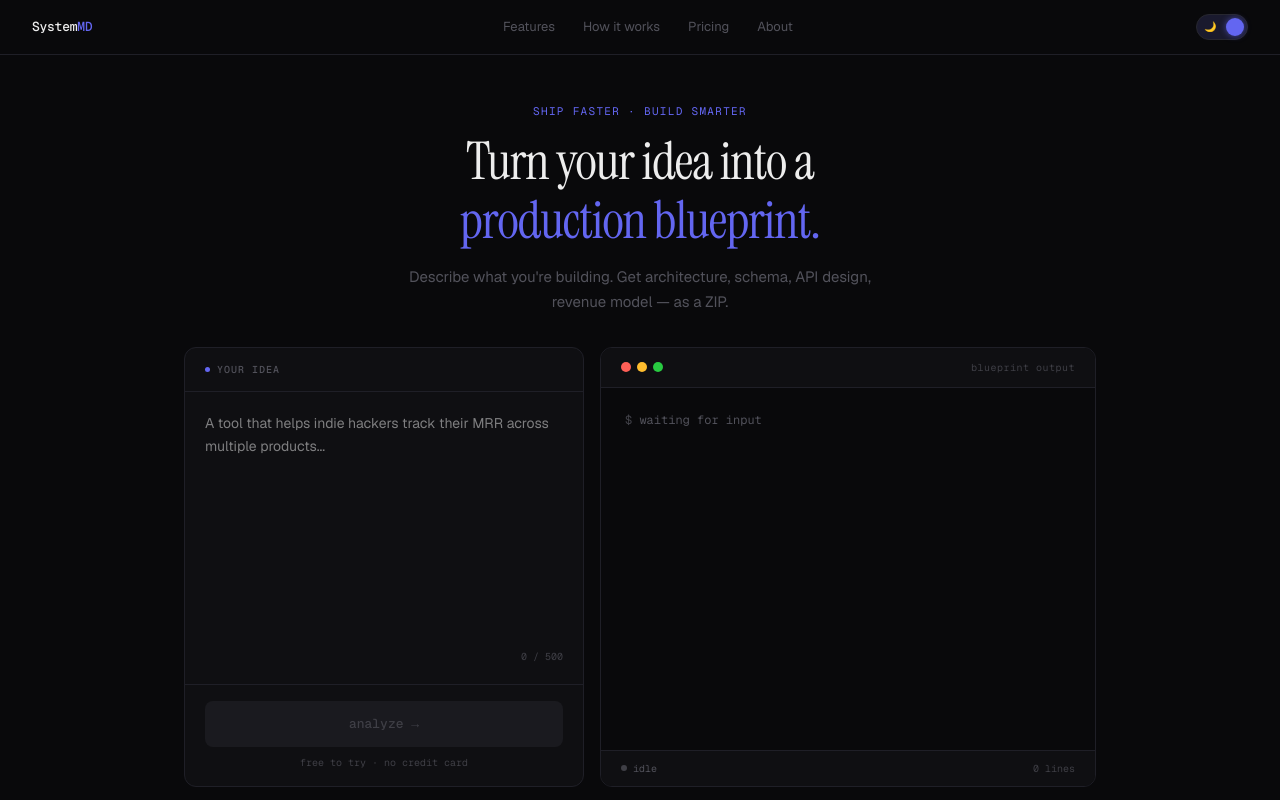
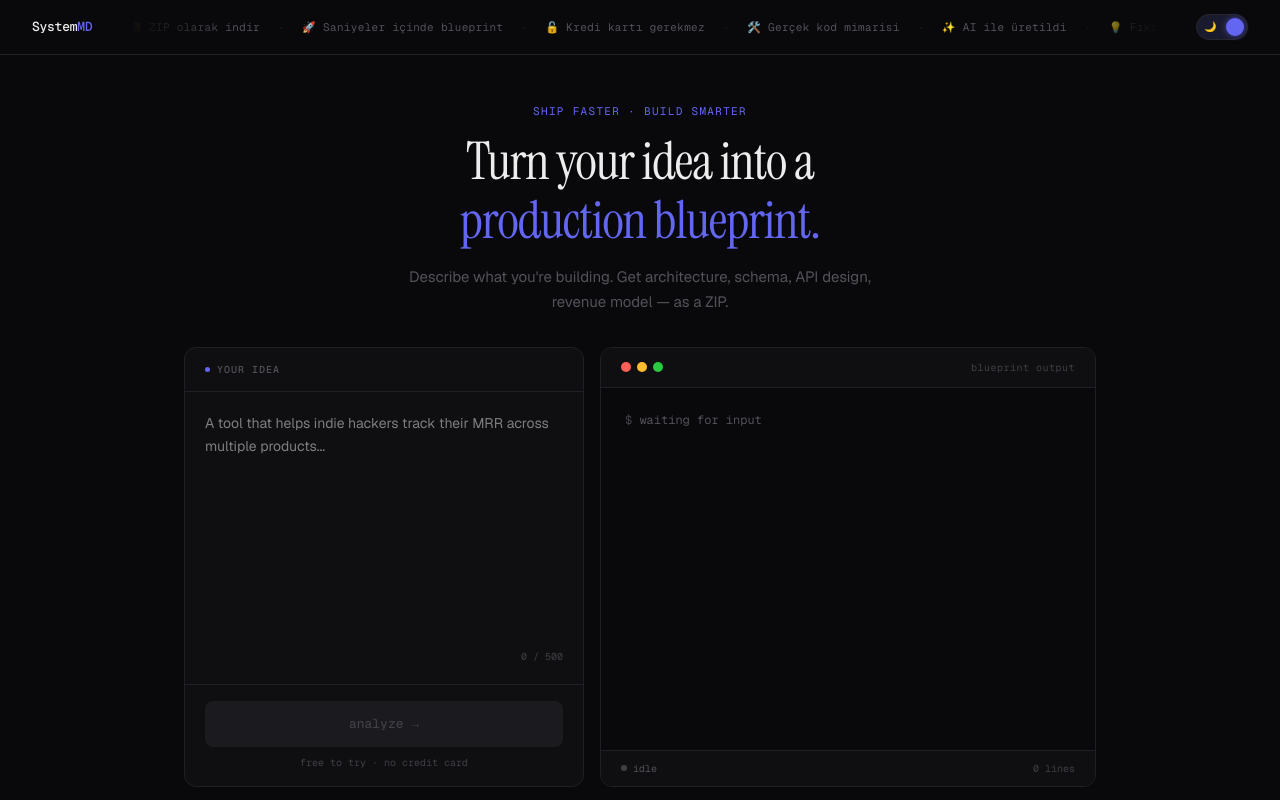
Before and after one commit to hakandemircitech-sketch/system-md, a Next.js app: page / in a window 1280 px wide. Shown: the top 800 px of the page. Built offline with nearby package versions, Linux system fonts and the light colour scheme.

Commit message:
feat: replace nav links with animated ticker banner in header
Made-with: Cursor

```diff
--- a/src/components/landing/LandingClient.tsx
+++ b/src/components/landing/LandingClient.tsx
@@ -231,29 +231,51 @@ export default function LandingClient() {
           <span style={{ color:'var(--accent)',animation:'blink 1.1s step-end infinite' }}>_</span>
         </span>
 
-        {/* Nav links */}
-        <nav style={{ display:'flex',alignItems:'center',gap:'28px' }}>
-          {[
-            { label:'Features', href:'#features' },
-            { label:'How it works', href:'#how-it-works' },
-            { label:'Pricing', href:'#pricing' },
-            { label:'About', href:'#about' },
-          ].map(link => (
-            <a
-              key={link.label}
-              href={link.href}
-              onClick={(e) => {
-                e.preventDefault()
-                document.getElementById(link.href.slice(1))?.scrollIntoView({ behavior:'smooth' })
-              }}
-              style={{ fontFamily:"'Geist',system-ui,sans-serif",fontSize:'13px',color:'var(--text-3)',textDecoration:'none',transition:'color 100ms ease',cursor:'pointer' }}
-              onMouseEnter={(e) => (e.currentTarget.style.color = 'var(--text)')}
-              onMouseLeave={(e) => (e.currentTarget.style.color = 'var(--text-3)')}
-            >
-              {link.label}
-            </a>
-          ))}
-        </nav>
+        {/* Kayan ticker */}
+        <div style={{
+          flex: 1,
+          overflow: 'hidden',
+          margin: '0 32px',
+          maskImage: 'linear-gradient(to right, transparent, black 10%, black 90%, transparent)',
+          WebkitMaskImage: 'linear-gradient(to right, transparent, black 10%, black 90%, transparent)',
+        }}>
+          <div style={{
+            display: 'flex',
+            gap: '0',
+            animation: 'ticker 28s linear infinite',
+            whiteSpace: 'nowrap',
+            width: 'max-content',
+          }}>
+            {[...Array(2)].map((_, duplication) => (
+              <span key={duplication} style={{ display: 'inline-flex', alignItems: 'center', gap: 0 }}>
+                {[
+                  { icon: '⚡', text: 'Kayıt yok' },
+                  { icon: '🆓', text: 'Tamamen ücretsiz' },
+                  { icon: '📦', text: 'ZIP olarak indir' },
+                  { icon: '🚀', text: 'Saniyeler içinde blueprint' },
+                  { icon: '🔓', text: 'Kredi kartı gerekmez' },
+                  { icon: '🛠️', text: 'Gerçek kod mimarisi' },
+                  { icon: '✨', text: 'AI ile üretildi' },
+                  { icon: '💡', text: 'Fikrini yaz, planı al' },
+                ].map((item, i) => (
+                  <span key={i} style={{ display: 'inline-flex', alignItems: 'center' }}>
+                    <span style={{
+                      fontFamily: "'Geist Mono', monospace",
+                      fontSize: '11px',
+                      color: 'var(--text-3)',
+                      letterSpacing: '0.03em',
+                      padding: '0 20px',
+                    }}>
+                      <span style={{ marginRight: '7px' }}>{item.icon}</span>
+                      {item.text}
+                    </span>
+                    <span style={{ color: 'var(--border-2)', fontSize: '10px', userSelect: 'none' }}>·</span>
+                  </span>
+                ))}
+              </span>
+            ))}
+          </div>
+        </div>
 
         {/* Auth buttons */}
         <div style={{ display:'flex',alignItems:'center',gap:'8px',flexShrink:0 }}>
@@ -767,6 +789,7 @@ export default function LandingClient() {
         @keyframes spin { from { transform: rotate(0deg); } to { transform: rotate(360deg); } }
         @keyframes blink { 0%, 100% { opacity: 1; } 50% { opacity: 0; } }
         @keyframes pulseDot { 0%, 100% { box-shadow: 0 0 0 0 rgba(99,102,241,0.4); } 50% { box-shadow: 0 0 0 5px transparent; } }
+        @keyframes ticker { from { transform: translateX(0); } to { transform: translateX(-50%); } }
       `}</style>
     </div>
   )
```
